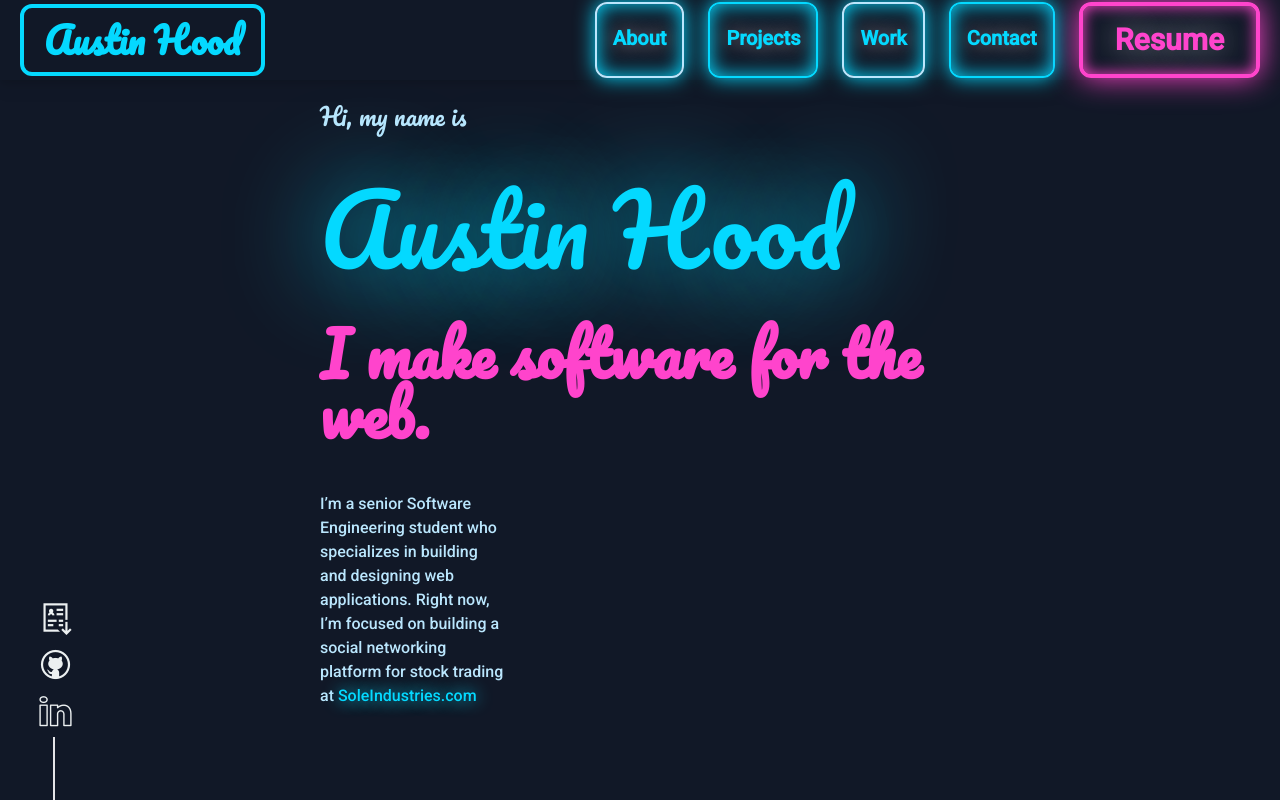
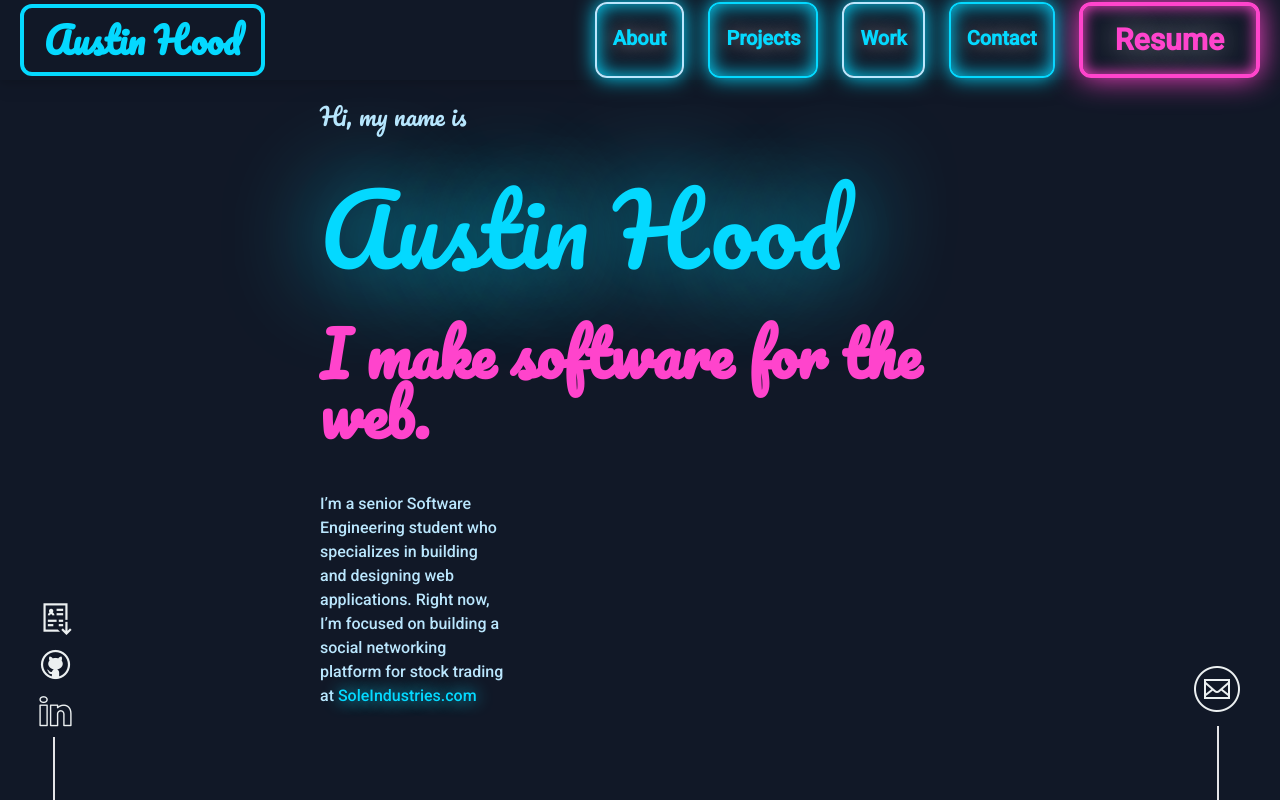
Before and after one commit to AustinHood7/PortfolioWebsiteV2, a Next.js app: page / in a window 1280 px wide. Built offline with nearby package versions, Linux system fonts and the light colour scheme.

Commit message:
Made a sticky menu for the right side of the web page for fast emails

```diff
--- a/components/VerticalEmail.jsx
+++ b/components/VerticalEmail.jsx
@@ -5,10 +5,13 @@ import Image from 'next/image';
 
 const VerticalEmail = () => {
     return (
-        <div className="fixed top-[65%] right-[3%] text-zinc-200">
-            <div className="rotate-90">
-                AustinMHood@Live.com
-            </div>
+        <div className="fixed top-[83%] right-[3%] text-primary">
+            <a href="https://github.com/AustinHood7">
+                <div className="pb-3">
+                    <img src="icons8-circled-envelope-50 (1).png" alt="This is resume"></img>
+                </div>
+            </a>
+            <div className="h-[150px] border-l-[.15rem] border-zinc-200 ml-[25px]"></div>
         </div>
     )
 }
--- a/pages/_app.tsx
+++ b/pages/_app.tsx
@@ -10,6 +10,7 @@ function MyApp({ Component, pageProps }) {
       <Navbar />
       <LandingPage />
       <NavMenu />
+      <VerticalEmail />
     </>
   )
 
```
Also changed, not shown: public/icons8-circled-envelope-35.png (added), public/icons8-circled-envelope-50 (1).png (added).
